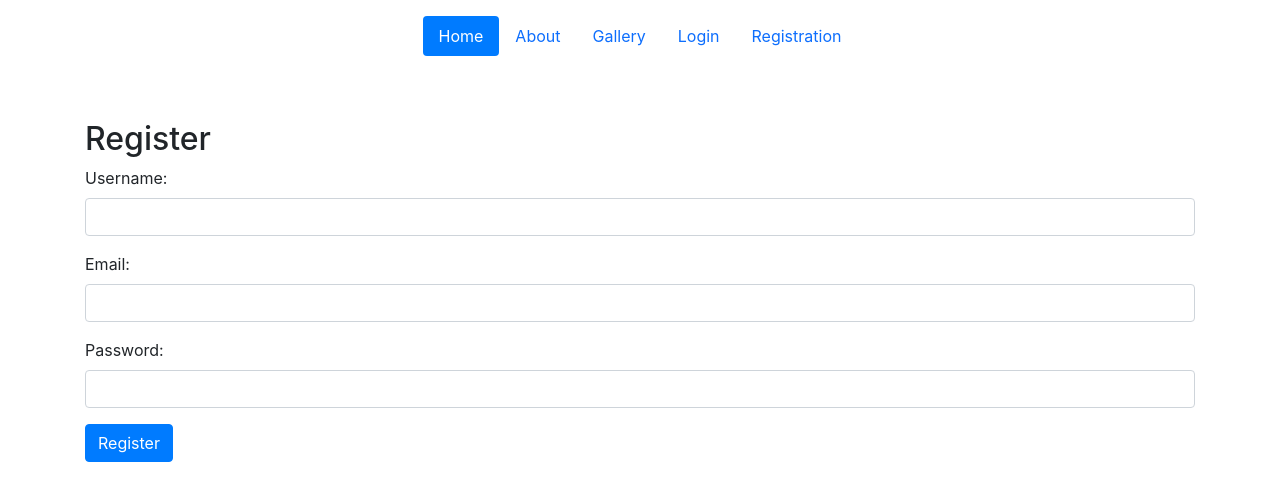
After one commit to preetu098/php_internship, a PHP site: page /Student_management/registration.php in a window 1280 px wide. The commit adds this page. Shown: the top 501 px of the page. Run offline with PHP 8.4, Linux system fonts and the light colour scheme.

```diff
--- /dev/null
+++ b/Student_management/header.css
@@ -0,0 +1,25 @@
+@media (min-width: 768px) {
+    .container, .container-md, .container-sm {
+        max-width: 720px;
+    }
+}
+@media (min-width: 576px) {
+    .container, .container-sm {
+        max-width: 540px;
+    }
+}
+.container, .container-fluid, .container-lg, .container-md, .container-sm, .container-xl, .container-xxl {
+    width: 100%;
+    padding-right: var(--bs-gutter-x, .75rem);
+    padding-left: var(--bs-gutter-x, .75rem);
+    margin-right: auto;
+    margin-left: auto;
+}
+*, ::after, ::before {
+    box-sizing: border-box;
+}
+
+div {
+    display: block;
+    unicode-bidi: isolate;
+}
--- /dev/null
+++ b/Student_management/header.php
@@ -0,0 +1,24 @@
+<!DOCTYPE html>
+<html lang="en">
+<head>
+    <meta charset="UTF-8">
+    <meta name="viewport" content="width=device-width, initial-scale=1.0">
+    <title>Student Management App</title>
+    <link href="https://cdn.jsdelivr.net/npm/bootstrap@5.0.2/dist/css/bootstrap.min.css" rel="stylesheet" integrity="sha384-EVSTQN3/azprG1Anm3QDgpJLIm9Nao0Yz1ztcQTwFspd3yD65VohhpuuCOmLASjC" crossorigin="anonymous">
+    <script src="https://cdn.jsdelivr.net/npm/bootstrap@5.0.2/dist/js/bootstrap.bundle.min.js" integrity="sha384-MrcW6ZMFYlzcLA8Nl+NtUVF0sA7MsXsP1UyJoMp4YLEuNSfAP+JcXn/tWtIaxVXM" crossorigin="anonymous"></script>
+    <link rel="stylesheet" href="header.css">
+</head>
+<body>
+<div class="container">
+    <header class="d-flex justify-content-center py-3">
+      <ul class="nav nav-pills">
+        <li class="nav-item"><a href="home.php" class="nav-link active" aria-current="page">Home</a></li>
+        <li class="nav-item"><a href="about.php" class="nav-link">About</a></li>
+        <li class="nav-item"><a href="gallery.php" class="nav-link">Gallery</a></li>
+        <li class="nav-item"><a href="login.php" class="nav-link">Login</a></li>
+        <li class="nav-item"><a href="registration.php" class="nav-link">Registration</a></li>
+      </ul>
+    </header>
+  </div>
+</body>
+</html>
--- /dev/null
+++ b/Student_management/registration.php
@@ -0,0 +1,30 @@
+<?php include("header.php")?>
+<!DOCTYPE html>
+<html lang="en">
+<head>
+    <meta charset="UTF-8">
+    <meta name="viewport" content="width=device-width, initial-scale=1.0">
+    <link href="https://stackpath.bootstrapcdn.com/bootstrap/4.5.2/css/bootstrap.min.css" rel="stylesheet">
+    <title>Register</title>
+</head>
+<body>
+<div class="container">
+    <h2 class="mt-5">Register</h2>
+    <form method="POST" action="">
+        <div class="form-group">
+            <label for="username">Username:</label>
+            <input type="text" class="form-control" id="username" name="username" required>
+        </div>
+        <div class="form-group">
+            <label for="email">Email:</label>
+            <input type="email" class="form-control" id="email" name="email" required>
+        </div>
+        <div class="form-group">
+            <label for="password">Password:</label>
+            <input type="password" class="form-control" id="password" name="password" required>
+        </div>
+        <button type="submit" class="btn btn-primary">Register</button>
+    </form>
+</div>
+</body>
+</html>
--- /dev/null
+++ b/logout.php
@@ -0,0 +1,3 @@
+<?php
+echo "logout succesfully ".$_GET['username'];
+?>
--- a/profile.php
+++ b/profile.php
@@ -1,3 +1,5 @@
 <?php
     echo "hello ".$_GET['q'];
 ?>
+
+<a href="logout.php?username=<?php echo .$_GET['q'] ?>&message=done now">Logout</a>
```
Also changed, not shown: Page1.php (added, +35 -0 lines), Student_management/about.php (added, +28 -0 lines), Student_management/footer.php (added, +27 -0 lines), Student_management/gallery.php (added, +28 -0 lines), Student_management/home.php (added, +55 -0 lines), Student_management/login.php (added, +43 -0 lines).
